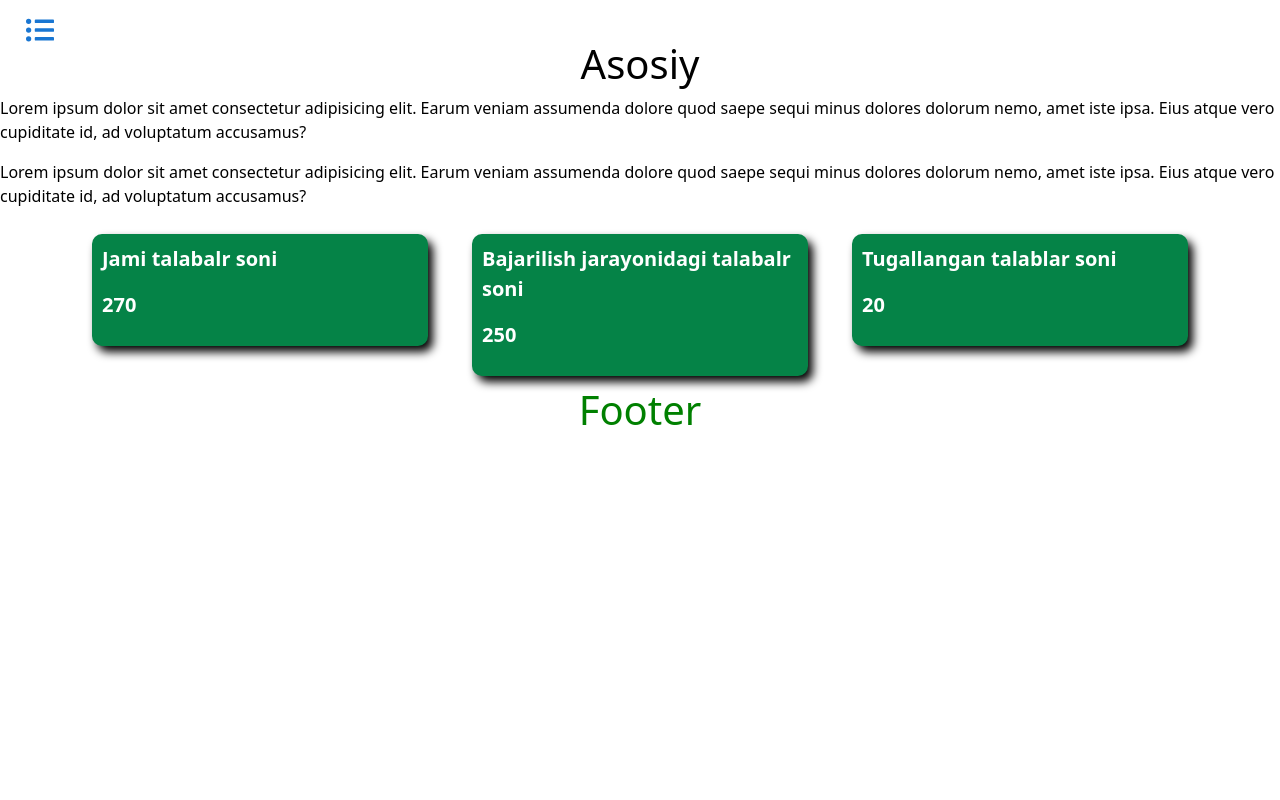
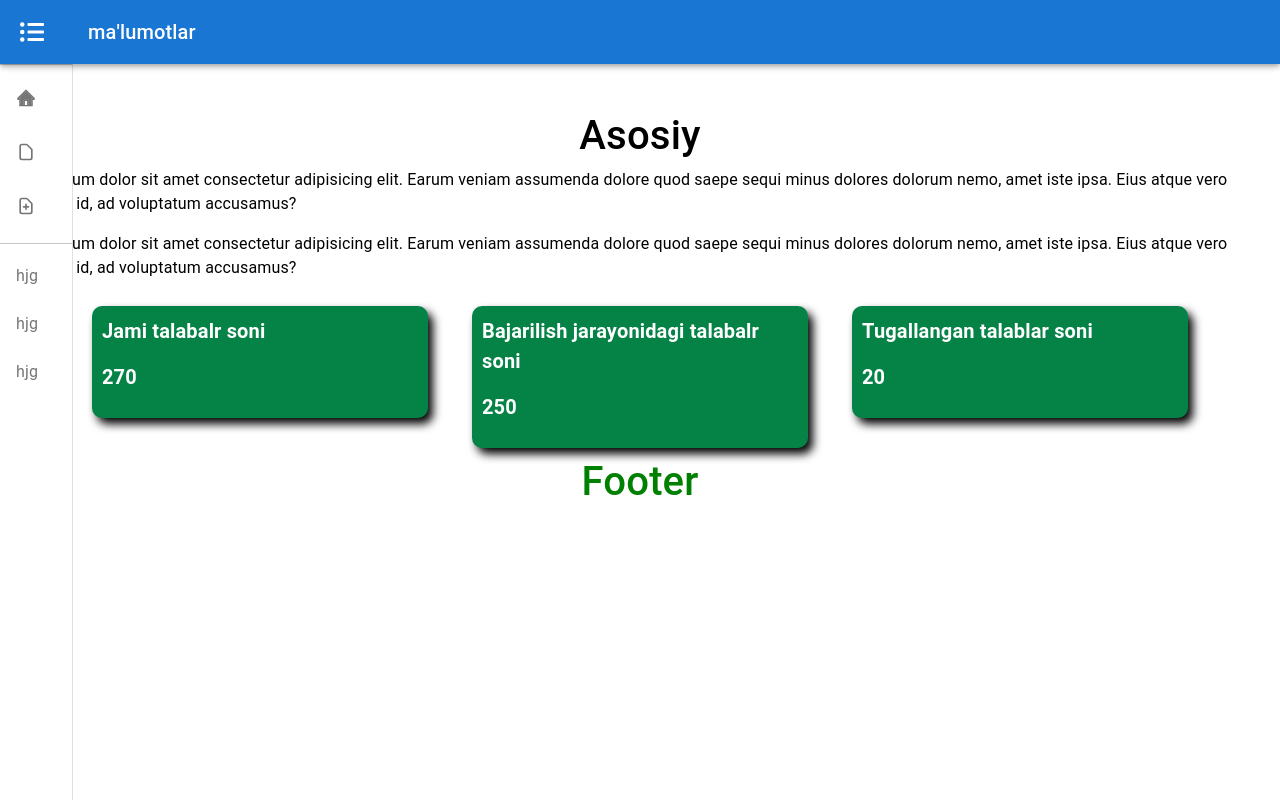
Before and after one commit to soffStudy/dream, a Next.js app: page /asosiy in a window 1280 px wide. Built offline with nearby package versions, Linux system fonts and the light colour scheme.

Commit message:
layoutlar qoyildi

```diff
--- a/components/all.js
+++ b/components/all.js
@@ -1,6 +1,6 @@
 import React from 'react'
 import Footer from './footer'
-import Dashboard from './dashboard'
+import Dashboard from './dashboard2'
 import Layout from '../styleW/layout'
 
 const All = ({ children }) => {
--- /dev/null
+++ b/components/dashboard2.js
@@ -0,0 +1,184 @@
+import * as React from 'react';
+import { styled, useTheme } from '@mui/material/styles';
+import Box from '@mui/material/Box';
+import MuiDrawer from '@mui/material/Drawer';
+import MuiAppBar from '@mui/material/AppBar';
+import Toolbar from '@mui/material/Toolbar';
+import List from '@mui/material/List';
+import CssBaseline from '@mui/material/CssBaseline';
+import Typography from '@mui/material/Typography';
+import Divider from '@mui/material/Divider';
+import IconButton from '@mui/material/IconButton';
+import ListItem from '@mui/material/ListItem';
+import ListItemIcon from '@mui/material/ListItemIcon';
+import ListItemText from '@mui/material/ListItemText';
+import Link from 'next/link';
+import { FaListUl } from "react-icons/fa";
+import { AiTwotoneHome, AiOutlineArrowLeft } from "react-icons/ai";
+import { HiOutlineDocument, HiOutlineDocumentAdd } from "react-icons/hi";
+
+const drawerWidth = 240;
+
+const openedMixin = (theme) => ({
+    width: drawerWidth,
+    transition: theme.transitions.create('width', {
+        easing: theme.transitions.easing.sharp,
+        duration: theme.transitions.duration.enteringScreen,
+    }),
+    overflowX: 'hidden',
+});
+
+const closedMixin = (theme) => ({
+    transition: theme.transitions.create('width', {
+        easing: theme.transitions.easing.sharp,
+        duration: theme.transitions.duration.leavingScreen,
+    }),
+    overflowX: 'hidden',
+    width: `calc(${theme.spacing(7)} + 1px)`,
+    [theme.breakpoints.up('sm')]: {
+        width: `calc(${theme.spacing(9)} + 1px)`,
+    },
+});
+
+const DrawerHeader = styled('div')(({ theme }) => ({
+    display: 'flex',
+    alignItems: 'center',
+    justifyContent: 'flex-end',
+    padding: theme.spacing(0, 1),
+    // necessary for content to be below app bar
+    ...theme.mixins.toolbar,
+}));
+
+const AppBar = styled(MuiAppBar, {
+    shouldForwardProp: (prop) => prop !== 'open',
+})(({ theme, open }) => ({
+    zIndex: theme.zIndex.drawer + 1,
+    transition: theme.transitions.create(['width', 'margin'], {
+        easing: theme.transitions.easing.sharp,
+        duration: theme.transitions.duration.leavingScreen,
+    }),
+    ...(open && {
+        marginLeft: drawerWidth,
+        width: `calc(100% - ${drawerWidth}px)`,
+        transition: theme.transitions.create(['width', 'margin'], {
+            easing: theme.transitions.easing.sharp,
+            duration: theme.transitions.duration.enteringScreen,
+        }),
+    }),
+}));
+
+const Drawer = styled(MuiDrawer, { shouldForwardProp: (prop) => prop !== 'open' })(
+    ({ theme, open }) => ({
+        width: drawerWidth,
+        flexShrink: 0,
+        whiteSpace: 'nowrap',
+        boxSizing: 'border-box',
+        ...(open && {
+            ...openedMixin(theme),
+            '& .MuiDrawer-paper': openedMixin(theme),
+        }),
+        ...(!open && {
+            ...closedMixin(theme),
+            '& .MuiDrawer-paper': closedMixin(theme),
+        }),
+    }),
+);
+
+export default function MiniDrawer() {
+    const theme = useTheme();
+    const [open, setOpen] = React.useState(false);
+
+    const handleDrawerOpen = () => {
+        setOpen(true);
+    };
+
+    const handleDrawerClose = () => {
+        setOpen(false);
+    };
+
+    return (
+        <Box sx={{ display: 'flex' }}>
+            <CssBaseline />
+            <AppBar position="fixed" open={open}>
+                <Toolbar>
+                    <IconButton
+                        color="inherit"
+                        aria-label="open drawer"
+                        onClick={handleDrawerOpen}
+                        edge="start"
+                        sx={{
+                            marginRight: '36px',
+                            ...(open && { display: 'none' }),
+                        }}
+                    >
+                        <FaListUl />
+                    </IconButton>
+                    <Typography variant="h6" noWrap component="div">
+                        ma'lumotlar
+                    </Typography>
+                </Toolbar>
+            </AppBar>
+            <Drawer variant="permanent" open={open}>
+                <DrawerHeader>
+                    <IconButton onClick={handleDrawerClose}>
+                        <AiOutlineArrowLeft />
+                    </IconButton>
+                </DrawerHeader>
+                <Divider />
+                <List>
+
+
+                    <Link href="asosiy">
+                        <ListItem button>
+                            <ListItemIcon>
+                                <span className='mb-2 fs-5'><AiTwotoneHome /> </span>
+                            </ListItemIcon>
+                            <ListItemText>
+                                Asosiy
+                            </ListItemText>
+
+                        </ListItem>
+                    </Link>
+
+                    <Link href="hujjatlar">
+                        <ListItem button>
+                            <ListItemIcon>
+                                <span className='mb-2 fs-5'><HiOutlineDocument /> </span>
+                            </ListItemIcon>
+                            <ListItemText>
+                                Hujjatlar
+                            </ListItemText>
+
+                        </ListItem>
+                    </Link>
+
+                    <Link href="yangiHujjat">
+                        <ListItem button>
+                            <ListItemIcon>
+                                <span className='mb-2 fs-5'><HiOutlineDocumentAdd /> </span>
+                            </ListItemIcon>
+                            <ListItemText>
+                                Yangi Hujjatlar
+                            </ListItemText>
+
+                        </ListItem>
+                    </Link>
+
+                </List>
+                <Divider />
+                <List>
+                    {['All mail', 'Trash', 'Spam'].map((text, index) => (
+                        <ListItem button key={text}>
+                            <ListItemIcon>
+                                hjg                            </ListItemIcon>
+                            <ListItemText primary={text} />
+                        </ListItem>
+                    ))}
+                </List>
+            </Drawer>
+            <Box component="main" sx={{ flexGrow: 1, p: 3 }}>
+                <DrawerHeader />
+            </Box>
+        </Box>
+    );
+}
```
